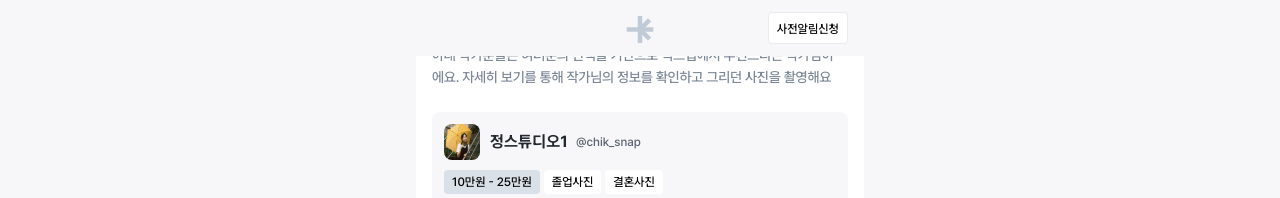
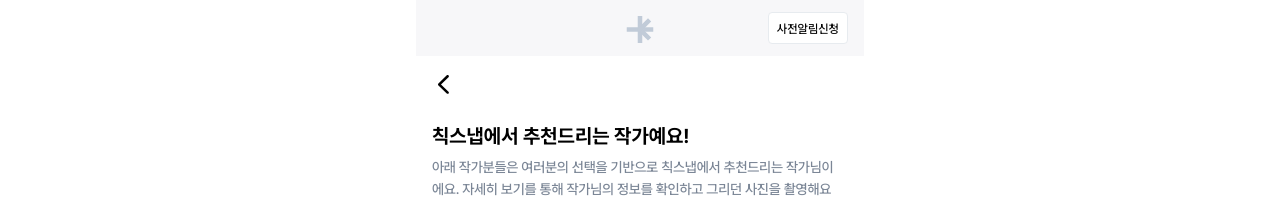
Before and after one commit to NeoSelf1/chiksnap-deployment, a Next.js app: page /photographer in a window 1280 px wide. Shown: the top 198 px of the page. Built offline with nearby package versions, Linux system fonts and the light colour scheme.

Commit message:
refactor: Header -> ClipContainer (#8)
- 뒤로가기 버튼 layout.tsx로 이동

```diff
--- a/src/app/layout.tsx
+++ b/src/app/layout.tsx
@@ -1,7 +1,7 @@
 import type { Metadata } from 'next';
 import './globals.css';
 import localFont from 'next/font/local';
-import Header from '@/components/Header';
+import ClipContainer from '@/components/ClipContainer';
 
 const pretendard = localFont({
   src: '../fonts/PretendardVariable.woff2',
@@ -22,11 +22,10 @@ export default function RootLayout({
 }>) {
   return (
     <html lang="ko">
-      <body className={`${pretendard.className} bg-gray-50`}>
-        <div className="max-w-md mx-auto bg-white min-h-screen flex flex-col">
-          <Header />
+      <body className={`${pretendard.className}`}>
+        <ClipContainer>
           <main className="flex-grow overflow-y-auto">{children}</main>
-        </div>
+        </ClipContainer>
       </body>
     </html>
   );
--- a/src/app/photographer/page.tsx
+++ b/src/app/photographer/page.tsx
@@ -5,7 +5,6 @@ import Image from 'next/image';
 import Link from 'next/link';
 import { useRouter, useSearchParams } from 'next/navigation';
 import { photographers_mu } from '@/data/database';
-import ArrowBack from '@/data/arrowLeft.svg';
 import Loading from '@/components/Loading';
 
 const RecommendedPhotographers = () => {
@@ -19,10 +18,6 @@ const RecommendedPhotographers = () => {
 
     return () => clearTimeout(timer);
   }, []);
-
-  const backFunction = () => {
-    router.back();
-  };
 
   const searchParams = useSearchParams();
   const type = searchParams.get('type');
--- a/src/app/request-custom/page.tsx
+++ b/src/app/request-custom/page.tsx
@@ -1,16 +1,11 @@
 'use client';
 
 import { ChangeEvent, useState } from 'react';
-import Image from 'next/image';
-import ArrowBack from '@/data/arrowLeft.svg';
 import { useRouter } from 'next/navigation';
 import { submitForm } from '../api/apis';
 
 const RequestCustom = () => {
   const router = useRouter();
-  const backFunction = () => {
-    router.back();
-  };
 
   const [text, setText] = useState<string>('');
   const [phoneNumber, setPhoneNumber] = useState<string>('');
--- a/src/app/request-notification/page.tsx
+++ b/src/app/request-notification/page.tsx
@@ -9,9 +9,6 @@ import { useRouter } from 'next/navigation';
 
 const RequestNotification = () => {
   const router = useRouter();
-  const backFunction = () => {
-    router.back();
-  };
 
   const [phoneNumber, setPhoneNumber] = useState<string>('');
 
--- a/src/app/select-mood/page.tsx
+++ b/src/app/select-mood/page.tsx
@@ -10,11 +10,6 @@ import IsChecked from '@/data/whiteCheck.svg';
 import MoodImageGroup from '@/components/MoodImageGroup';
 
 const SelectMood = () => {
-  const router = useRouter();
-  const backFunction = () => {
-    router.back();
-  };
-
   const searchParams = useSearchParams();
   const type = searchParams.get('type');
   const [selectedMoods, setSelectedMoods] = useState<number[]>([]);
--- a/src/app/select-type/page.tsx
+++ b/src/app/select-type/page.tsx
@@ -4,17 +4,10 @@ import { useState } from 'react';
 import Link from 'next/link';
 import Image from 'next/image';
 import { snapTypes } from '@/data/database';
-import ArrowBack from '@/data/arrowLeft.svg';
 import IsNotChecked from '@/data/grayCheck.svg';
 import IsChecked from '@/data/whiteCheck.svg';
-import { useRouter } from 'next/navigation';
 
 const SelectType = () => {
-  const router = useRouter();
-  const backFunction = () => {
-    router.back();
-  };
-
   const [selectedTypes, setSelectedTypes] = useState<string[]>([]);
 
   const handleSelectType = (typeId: string) => {
--- /dev/null
+++ b/src/components/ClipContainer.tsx
@@ -0,0 +1,80 @@
+'use client';
+
+import Image from 'next/image';
+import Link from 'next/link';
+import React from 'react';
+import { usePathname, useRouter } from 'next/navigation';
+import Logo from '../data/logo.svg';
+import ArrowBack from '@/data/arrowLeft.svg';
+import GrayLogo from '../data/grayLogo.svg';
+
+const ClipContainer = ({ children }: any) => {
+  const path = usePathname();
+  const router = useRouter();
+
+  const headerHeight =
+    path === '/'
+      ? 'h-[0rem]'
+      : path === '/request-notification'
+      ? 'h-[3.5rem]'
+      : 'h-[7rem]';
+
+  return (
+    <div className="max-w-md mx-auto flex flex-col">
+      <header
+        className={`fixed top-0 left-0 right-0 max-w-md mx-auto w-full z-50`}
+      >
+        <div
+          className={`${
+            path === '/'
+              ? 'bg-black/40 backdrop-blur-sm text-white'
+              : 'bg-gray-50'
+          } px-[1rem] h-[3.5rem] flex justify-center relative`}
+        >
+          <div className="flex justify-center my-[1rem]">
+            <Link href="/">
+              <Image
+                src={path === '/' ? Logo : GrayLogo}
+                alt="chiksnap"
+                width={28}
+                height={28}
+                style={{ objectFit: 'contain' }}
+              />
+            </Link>
+          </div>
+
+          {path !== '/request-notification' && (
+            <div className="flex items-center">
+              <Link
+                href="/request-notification"
+                className={`${
+                  path === '/' ? 'border-gray-700' : 'border-gray-100 bg-white'
+                } h-[2rem] p-[8px] rounded-[0.25rem] border absolute right-[1rem]`}
+              >
+                <p className="caption">사전알림신청</p>
+              </Link>
+            </div>
+          )}
+        </div>
+
+        {path !== '/' && path !== '/request-notification' && (
+          <div className={`bg-white px-[1rem] h-[3.5rem] flex items-center`}>
+            <div className="cursor-pointer" onClick={() => router.back()}>
+              <div className="flex w-[1.5rem] h-[1.5rem]">
+                <Image
+                  src={ArrowBack}
+                  alt="Back"
+                  style={{ objectFit: 'cover' }}
+                />
+              </div>
+            </div>
+          </div>
+        )}
+      </header>
+      <div className={headerHeight} />
+      {children}
+    </div>
+  );
+};
+
+export default ClipContainer;
--- a/src/components/Header.tsx
+++ /dev/null
@@ -1,55 +0,0 @@
-'use client';
-
-import Image from 'next/image';
-import Link from 'next/link';
-import React, { useEffect, useState } from 'react';
-import { usePathname } from 'next/navigation';
-import Logo from '../data/logo.svg';
-import GrayLogo from '../data/grayLogo.svg';
-
-const Header = () => {
-  const pathname = usePathname();
-  const [isHomePage, setIsHomePage] = useState(pathname === '/');
-  const [isNotificationPage, setIsNotificationPage] = useState(
-    pathname === '/request-notification',
-  );
-
-  useEffect(() => {
-    setIsHomePage(pathname === '/');
-    setIsNotificationPage(pathname === '/request-notification');
-  }, [pathname]);
-
-  return (
-    <header
-      className={`${
-        isHomePage ? 'bg-black/40 backdrop-blur-sm text-white' : ' bg-gray-50'
-      } fixed top-0 left-0 right-0 max-w-md mx-auto w-full px-[1rem] h-[3.5rem] flex justify-center z-50`}
-    >
-      <div className="flex justify-center my-[1rem]">
-        <Link href="/">
-          <Image
-            src={isHomePage ? Logo : GrayLogo}
-            alt="chiksnap"
-            width={28}
-            height={28}
-            objectFit="contain"
-          />
-        </Link>
-      </div>
-      {!isNotificationPage && (
-        <div className="flex items-center">
-          <Link
-            href="/request-notification"
-            className={`${
-              isHomePage ? 'border-gray-700' : 'border-gray-100 bg-white'
-            } h-[2rem] p-[8px] rounded-[0.25rem] border absolute right-[1rem]`}
-          >
-            <p className="caption">사전알림신청</p>
-          </Link>
-        </div>
-      )}
-    </header>
-  );
-};
-
-export default Header;
```
